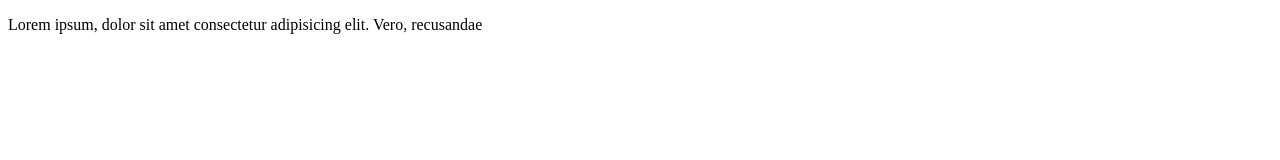
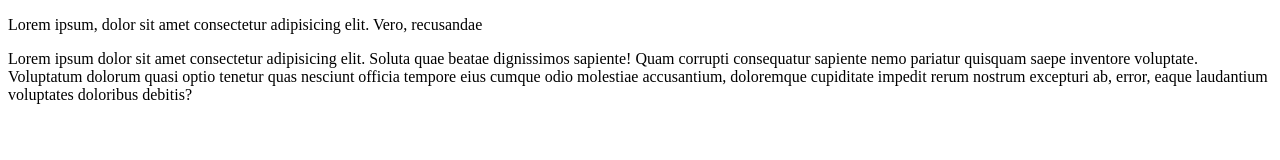
Before and after one commit to pankaj-tomar/test-page, a plain HTML site: page index.html in a window 1280 px wide. Drawn offline with Linux system fonts and the light colour scheme.

Commit message:
commit third

```diff
--- a/index.html
+++ b/index.html
@@ -7,6 +7,6 @@
 </head>
 <body>
   <p>Lorem ipsum, dolor sit amet consectetur adipisicing elit. Vero, recusandae</p>
-
+<p>Lorem ipsum dolor sit amet consectetur adipisicing elit. Soluta quae beatae dignissimos sapiente! Quam corrupti consequatur sapiente nemo pariatur quisquam saepe inventore voluptate. Voluptatum dolorum quasi optio tenetur quas nesciunt officia tempore eius cumque odio molestiae accusantium, doloremque cupiditate impedit rerum nostrum excepturi ab, error, eaque laudantium voluptates doloribus debitis?</p>
 </body>
 </html>
```
